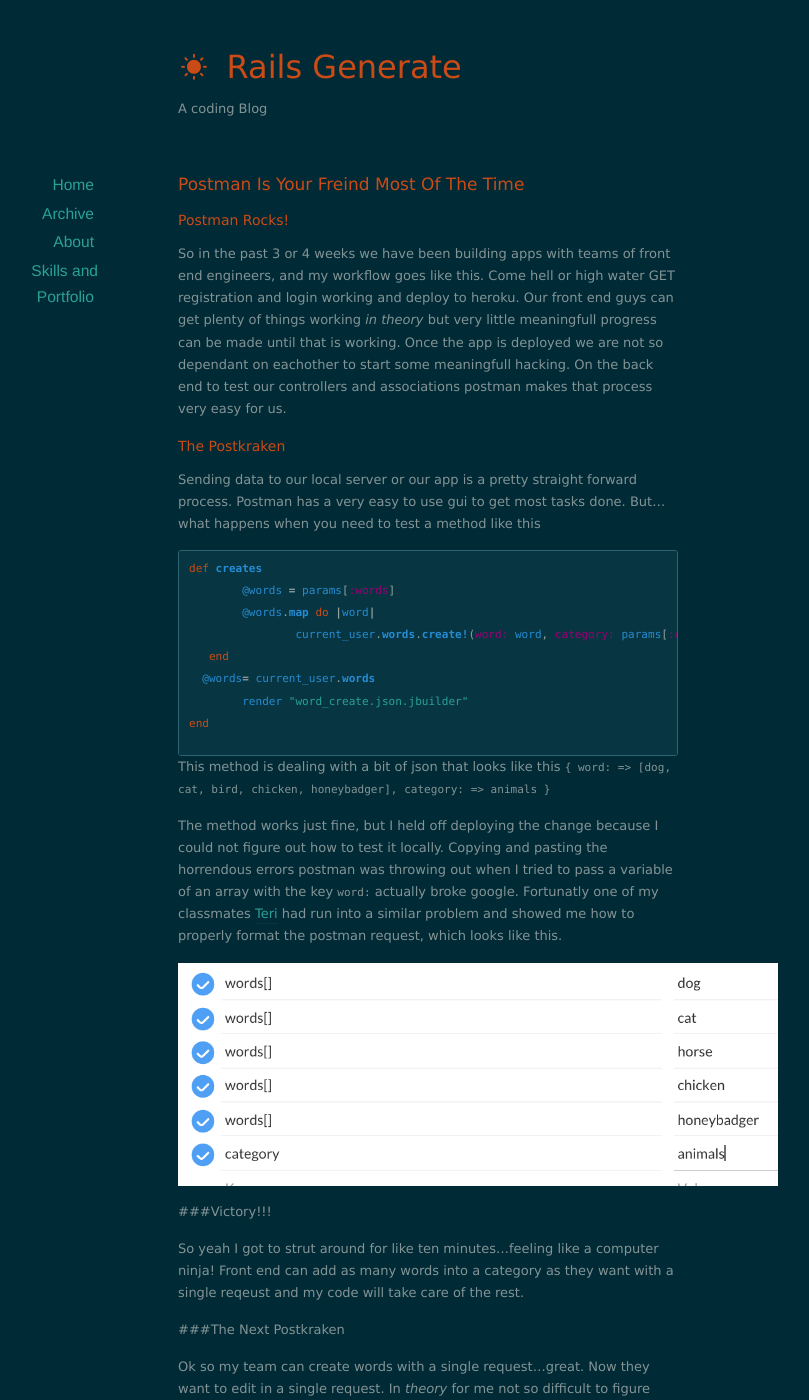
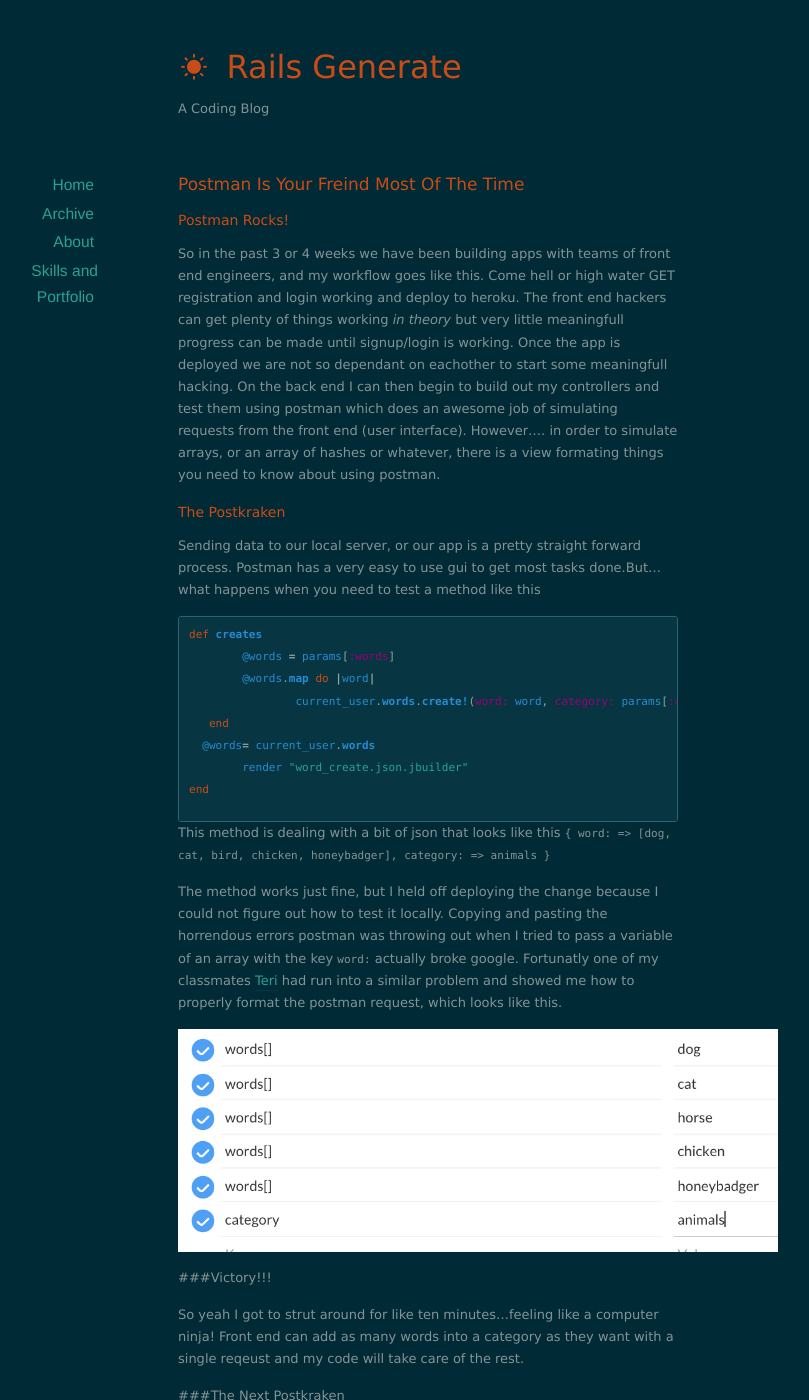
Before and after one commit to calderete/blog.github.io, a Jekyll site: the page built from _posts/2015-12-5-Postman-Is-Your-Freind-Most-of-the-Time.md, in a window 1280 px wide and 1400 px high. Shown: the whole window, without its empty margins (212-1021 px from the left). Built offline with Jekyll 4.4.1, drawn with Linux system fonts in a browser that asks for light colours; nearby versions of some CDN libraries; some of the changed text lies outside the part shown.

Commit message:
playing with highlights

````diff
--- a/_config.yml
+++ b/_config.yml
@@ -1,7 +1,7 @@
 title: Rails Generate
 name: Rails Generate
 url: http://example.org
-description: A coding Blog
+description: A Coding Blog
 
 permalink: /:year/:month/:day/:title/
 paginate: 10
--- a/_posts/2015-12-5-Postman-Is-Your-Freind-Most-of-the-Time.md
+++ b/_posts/2015-12-5-Postman-Is-Your-Freind-Most-of-the-Time.md
@@ -3,10 +3,10 @@ layout: post
 ---
 
 ###Postman Rocks!
-So in the past 3 or 4 weeks we have been building apps with teams of front end engineers, and my workflow goes like this. Come hell or high water GET registration and login working and deploy to heroku. Our front end guys can get plenty of things working <i>in theory</i> but very little meaningfull progress can be made until that is working. Once the app is deployed we are not so dependant on eachother to start some meaningfull hacking. On the back end to test our controllers and associations postman makes that process very easy for us.
+So in the past 3 or 4 weeks we have been building apps with teams of front end engineers, and my workflow goes like this. Come hell or high water GET registration and login working and deploy to heroku. The front end hackers can get plenty of things working <i>in theory</i> but very little meaningfull progress can be made until signup/login is working. Once the app is deployed we are not so dependant on eachother to start some meaningfull hacking. On the back end I can then begin to build out my controllers and test them using postman which does an awesome job of simulating requests from the front end (user interface). However.... in order to simulate arrays, or an array of hashes or whatever, there is a view formating things you need to know about using postman.
 
 ###The Postkraken
-Sending data to our local server or our app is a pretty straight forward process. Postman has a very easy to use gui to get most tasks done. But... what happens when you need to test a method like this
+Sending data to our local server, or our app is a pretty straight forward process. Postman has a very easy to use gui to get most tasks done.But... what happens when you need to test a method like this
 
 {% highlight ruby %}
 def creates
@@ -38,14 +38,16 @@ So yeah I got to strut around for like ten minutes...feeling like a computer nin
 
 Ok so my team can create words with a single request...great. Now they want to edit in a single request. In <i>theory</i> for me not so difficult to figure out...maybe. Long story short here is the javascript object (json) they would send me and the way to simulate such a reqeust in postman.
 
-```{
-		words: => [
-							{id: => 1, new: => "kola"},
-							{id: => 2, new: => "kangaroo"},
-							{id: => 3, new: => "tiger"},
-							{id: => 4, new: => "dragon"},
-							{id: => 5, new: => "python"},
-							 ]```
+{% highlight js %}
+{
+ words: => [
+						{id: => 1, new: => "kola"},
+						{id: => 2, new: => "kangaroo"},
+						{id: => 3, new: => "tiger"},
+						{id: => 4, new: => "dragon"},
+						{id: => 5, new: => "python"},
+						 ]
+{% endhighlight js %}
 
 Which will hit this method in my controller
 
````
